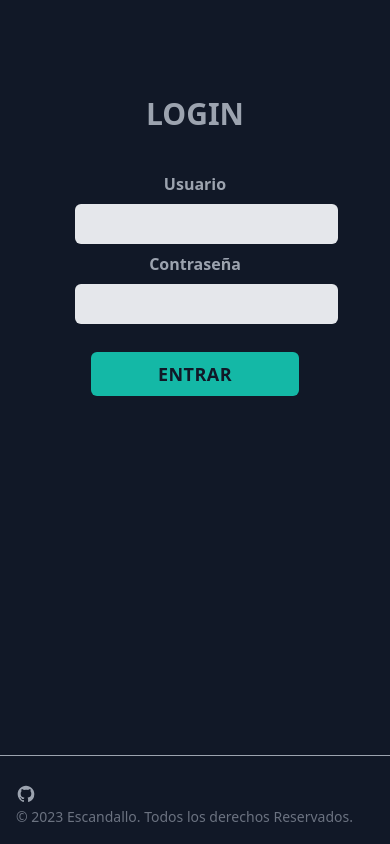
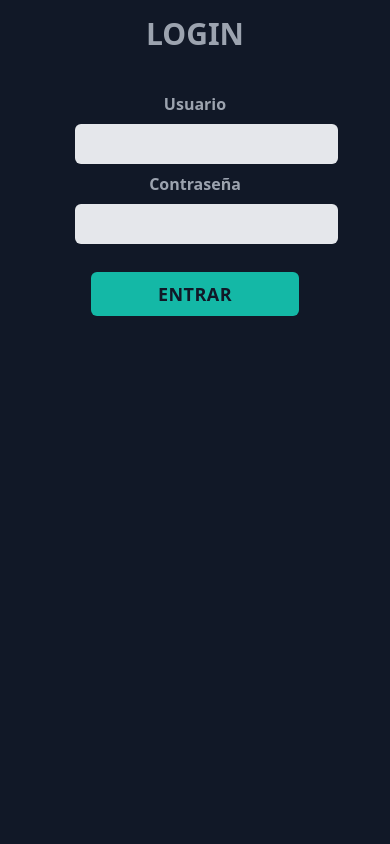
Before and after one commit to TamaraGlez/FrontScandallo, an Angular app: page /login in a window 390 px wide. Built offline with nearby package versions, Linux system fonts and the light colour scheme.

Commit message:
Style: login full screen responsive 2

```diff
--- a/src/app/pages/login/login.component.html
+++ b/src/app/pages/login/login.component.html
@@ -1,5 +1,5 @@
-<div class="absolute h-full left-0 z-0 w-screen p-4 bg-gray-900 flex justify-center">
-  <form class="flex flex-col w-60 pt-20 ">
+<div class="fixed min-h-screen h-full left-0 z-40 mb-14 w-screen p-4 bg-gray-900 flex justify-center scroll-">
+  <form class="flex flex-col w-60">
 
    <div class="text-center items-center">
     <h1 class="text-center text-3xl font-semibold text-gray-400 mb-10">LOGIN</h1>
```
